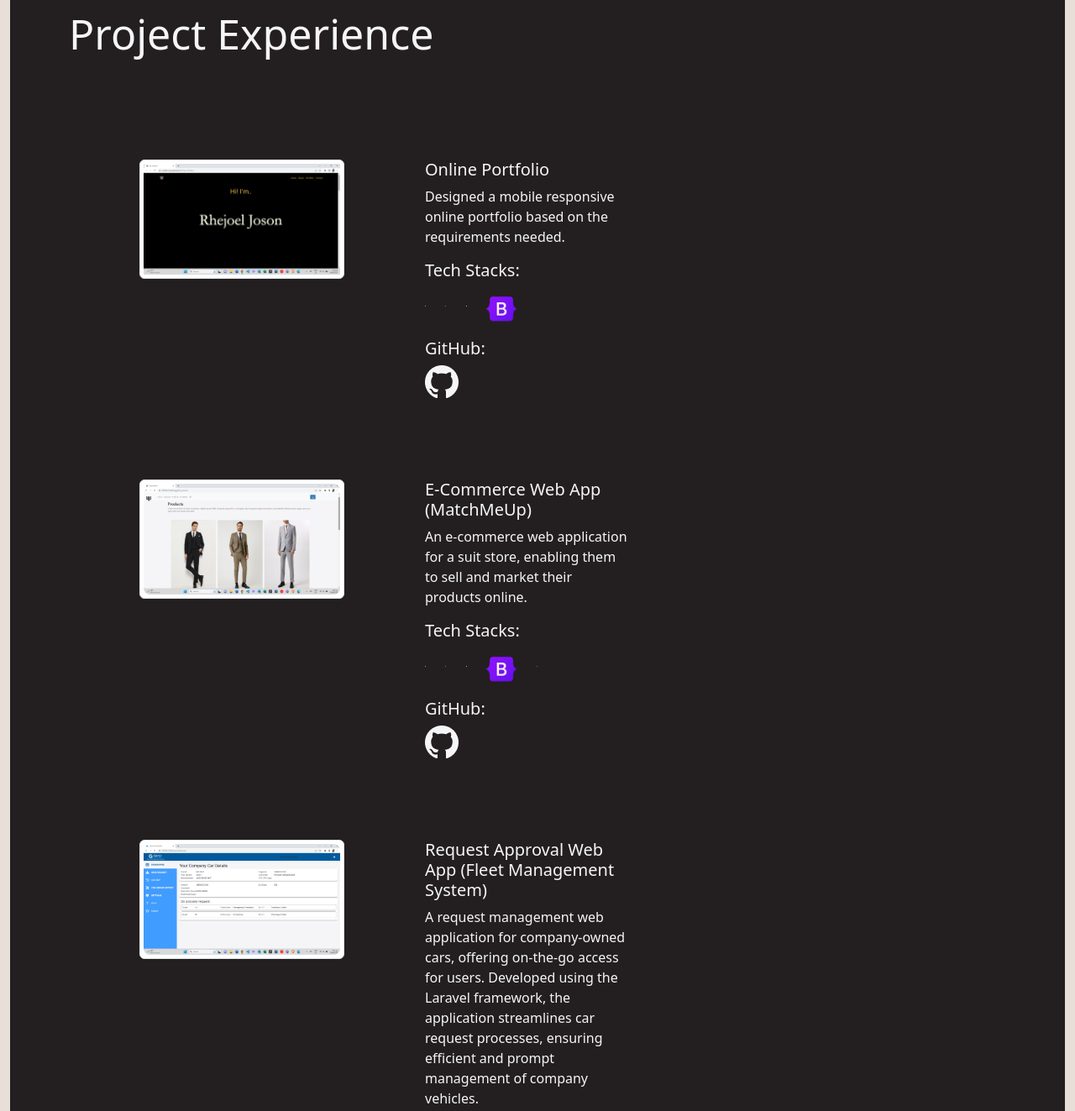
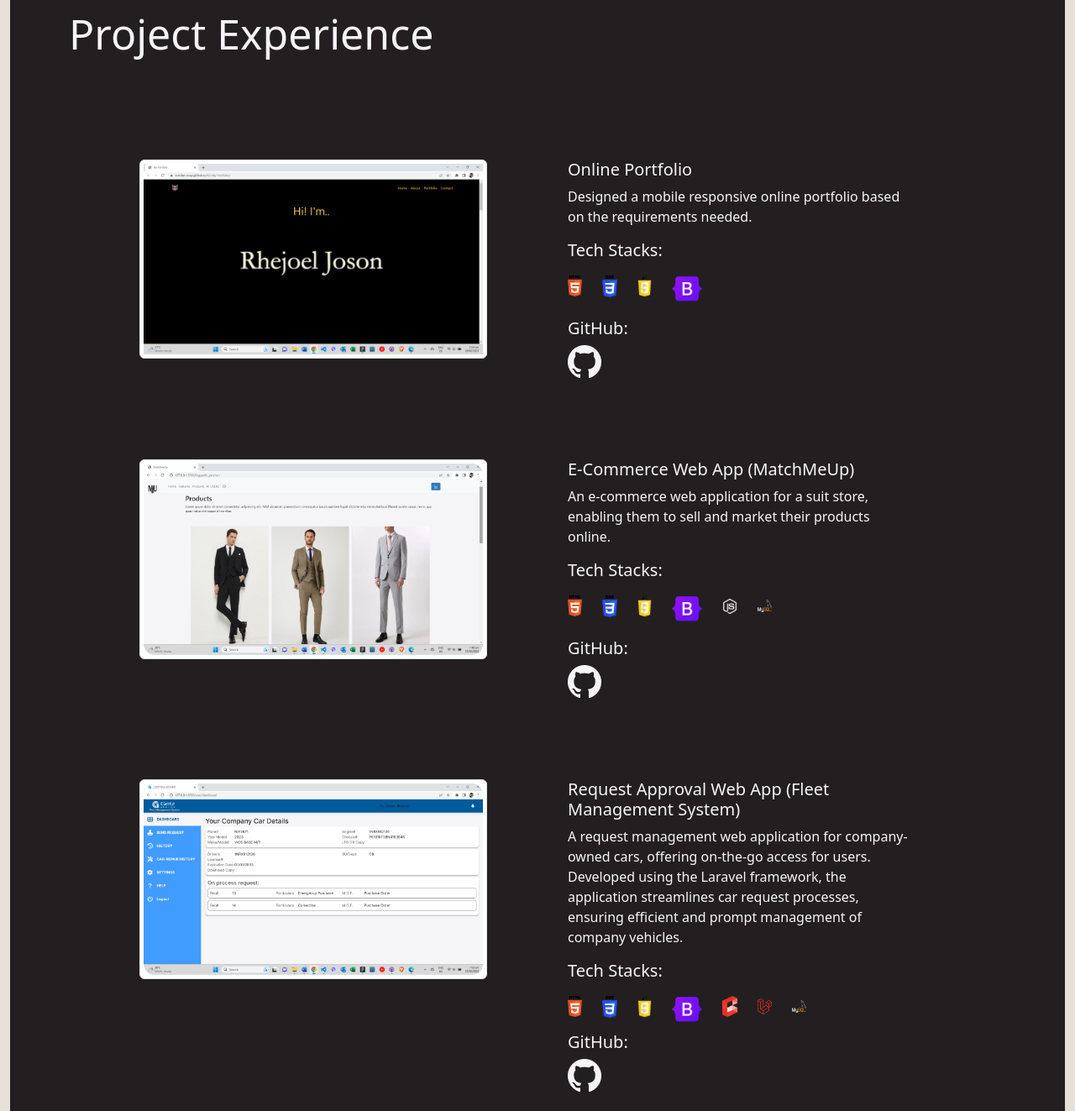
Before and after one commit to SUNDAE-SOUP/My-Porfolio, a plain HTML site: page index.html in a window 1280 px wide. Shown: the part 2529-3852 px from the top of the page at 84% size. Drawn offline with nearby package versions, Linux system fonts and the light colour scheme.

Commit message:
Update index.html

```diff
--- a/index.html
+++ b/index.html
@@ -314,10 +314,10 @@
 
             <div class="row p-5">
               <div class="row">
-                <div class="col-sm-4 p-5 projectImageContainer">
+                <div class="col p-5 projectImageContainer">
                   <img src="public/Online Portfolio.png" class="img-thumbnail projectImage" onclick="openNav()" alt="Online_Portfolio_Project">
                 </div>
-                <div class="col-sm-4 p-5 text-start projectImageContainer">
+                <div class="col p-5 text-start projectImageContainer">
                   <h5 class="colorWhiteText">Online Portfolio</h5>
                   <p class="colorWhiteText thinFontW">Designed a mobile responsive online portfolio based on the requirements needed.</p>
                   <div class="row">
@@ -340,10 +340,10 @@
 
               <hr class="projectLine mt-4">
               <div class="row">
-                <div class="col-sm-4 p-5 projectImageContainer">
+                <div class="col p-5 projectImageContainer">
                   <img src="public/matchmeup.png" class="img-thumbnail projectImage" onclick="openNav2()" alt="matchmeup">
                 </div>
-                <div class="col-sm-4 p-5 text-start projectImageContainer">
+                <div class="col p-5 text-start projectImageContainer">
                   <h5 class="colorWhiteText">E-Commerce Web App (MatchMeUp)</h5>
                   <p class="colorWhiteText thinFontW">An e-commerce web application for a suit store, enabling them to sell and market their products online.</p>
                   <div class="row">
@@ -369,10 +369,10 @@
               <hr class="projectLine mt-4">
 
               <div class="row">
-                <div class="col-sm-4 p-5 projectImageContainer">
+                <div class="col p-5 projectImageContainer">
                   <img src="public/gppi-fms.png" class="img-thumbnail projectImage" onclick="openNav3()" alt="gppi-fms">
                 </div>
-                <div class="col-sm-4 p-5 text-start projectImageContainer">
+                <div class="col p-5 text-start projectImageContainer">
                   <h5 class="colorWhiteText">Request Approval Web App (Fleet Management System)</h5>
                   <p class="colorWhiteText thinFontW">A request management web application for company-owned cars, offering on-the-go access for users. Developed using the Laravel framework, the application streamlines car request processes, ensuring efficient and prompt management of company vehicles.</p>
                   <div class="row">
@@ -399,10 +399,10 @@
               <hr class="projectLine mt-4">
 
               <div class="row">
-                <div class="col-sm-4 p-5 projectImageContainer">
+                <div class="col p-5 projectImageContainer">
                   <img src="public/expense-manager.png" class="img-thumbnail projectImage" onclick="openNav4()" alt="expense-manager">
                 </div>
-                <div class="col-sm-4 p-5 text-start projectImageContainer">
+                <div class="col p-5 text-start projectImageContainer">
                   <h5 class="colorWhiteText">Expense Manager</h5>
                   <p class="colorWhiteText thinFontW">A simple expenses manager web app, crafted using the powerful Laravel framework. This user-friendly tool empowers you to effortlessly track and categorize expenses, offering on-the-go access for maximum convenience.</p>
                   <div class="row">
```
